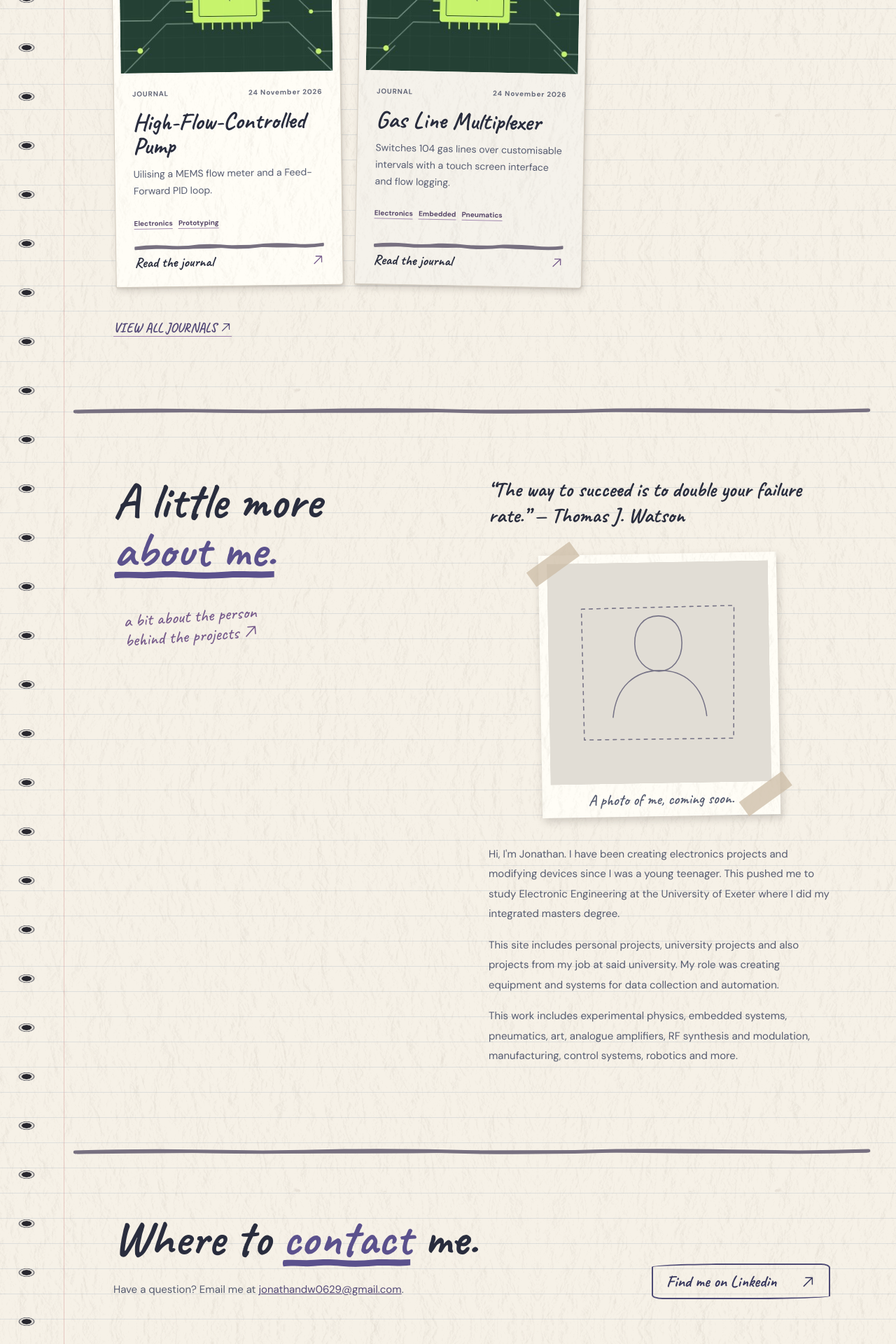
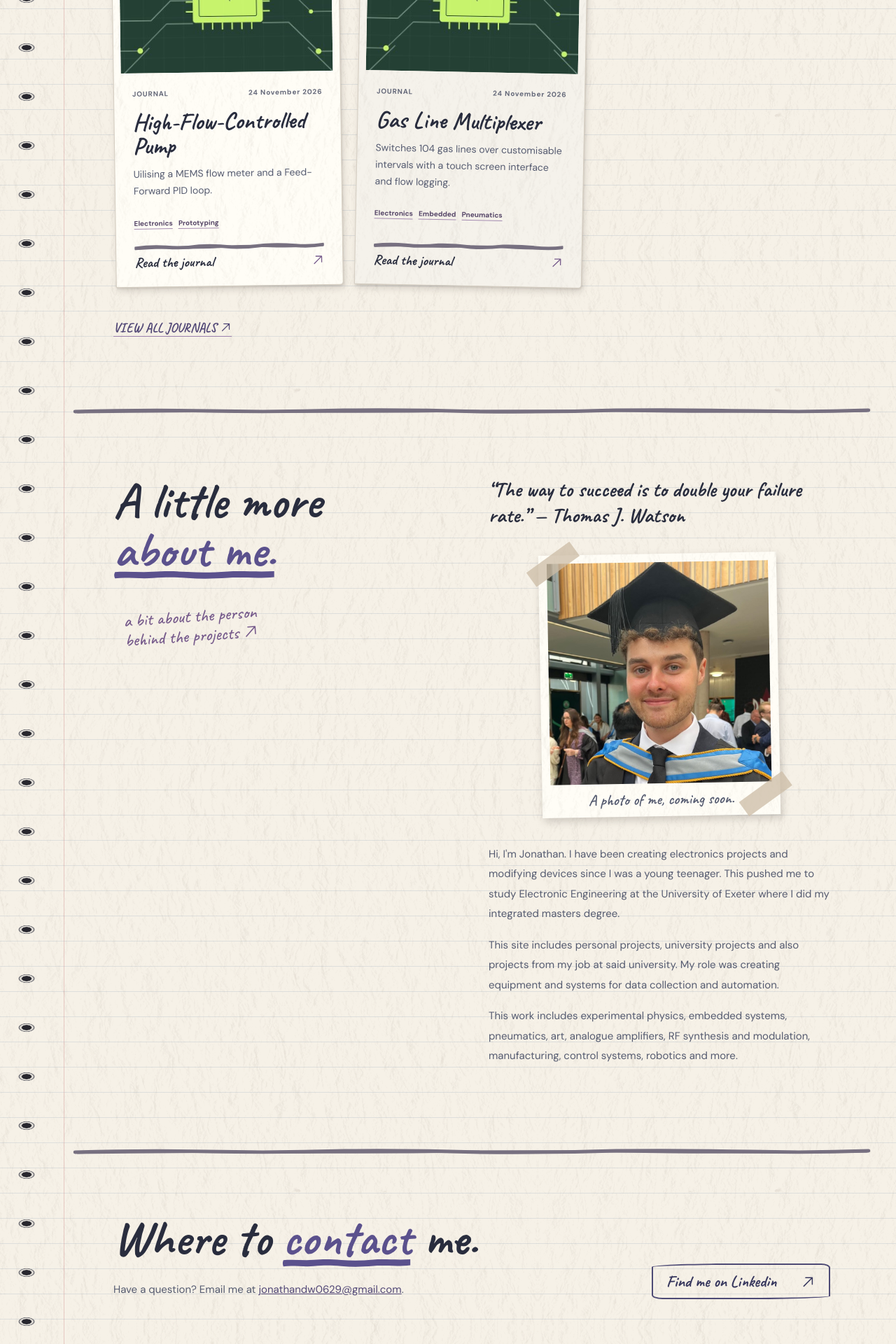
Before and after one commit to joewilkyway/jonathanwilkinson, a Jekyll site: the page built from index.html, in a window 1280 px wide. Shown: the part 1207-3127 px from the top of the page at 70% size. Built offline with Jekyll 4.4.1, drawn with Linux system fonts in a browser that asks for light colours.

Commit message:
Update portrait image source in index.html

```diff
--- a/index.html
+++ b/index.html
@@ -97,7 +97,7 @@
           <div class="col-lg-6 offset-lg-1">
             <p class="about-lead">“The way to succeed is to double your failure rate.” — Thomas J. Watson</p>
             <figure class="portrait">
-              <img src="{{ '/images/portrait-placeholder.svg' | relative_url }}" alt="Placeholder for a photo of Jonathan" width="600" height="600" loading="lazy">
+              <img src="{{ '/images/me.jpeg' | relative_url }}" alt="Placeholder for a photo of Jonathan" width="600" height="600" loading="lazy">
               <figcaption>A photo of me, coming soon.</figcaption>
             </figure>
             <p class="about-copy">Hi, I'm Jonathan. I have been creating electronics projects and modifying devices since I was a young teenager. This pushed me to study Electronic Engineering at
```
